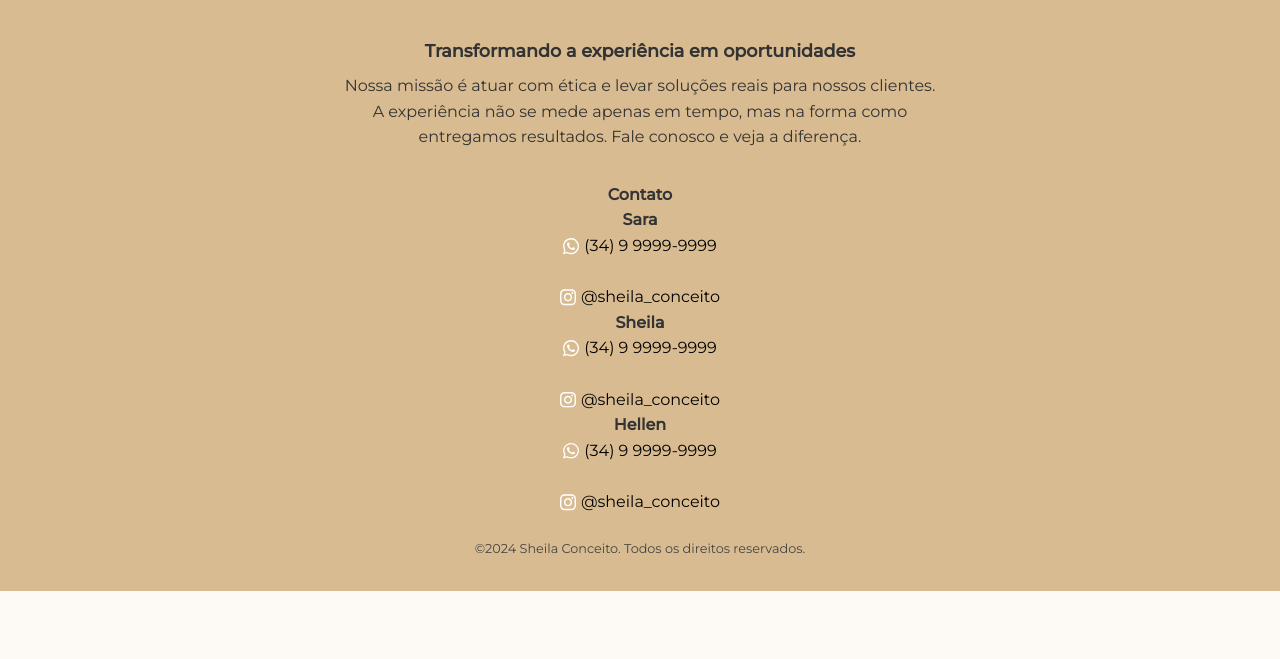
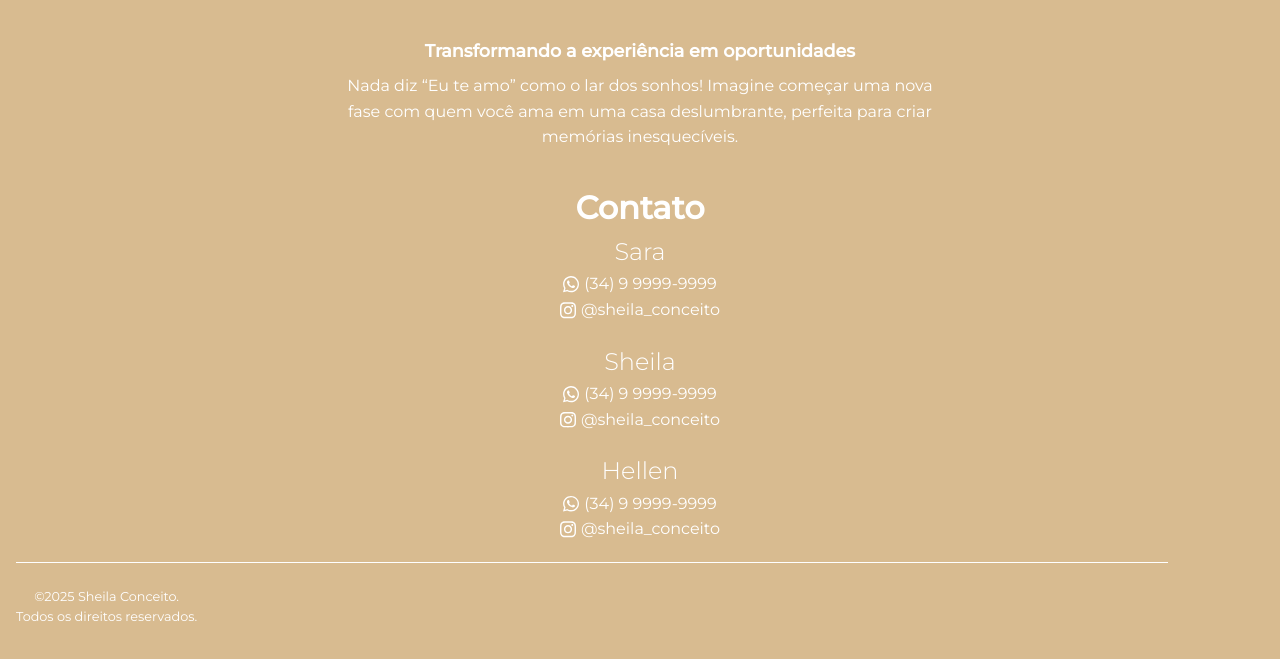
Before and after one commit to Gabrielmeia5/SHS-Imoveis, a plain HTML site: page index.html in a window 1280 px wide. Shown: the part 571-1230 px from the top of the page. Before the commit the page ends 1162 px from the top, so only its background shows below. Drawn offline with Linux system fonts and the light colour scheme; a web font is replaced by a local one.

Commit message:
ALTERACAO de codigo

```diff
--- a/index.html
+++ b/index.html
@@ -46,23 +46,22 @@
     <div class="mission">
       <h4>Transformando a experiência em oportunidades</h4>
       <p>
-        Nossa missão é atuar com ética e levar soluções reais para nossos clientes. A experiência não se mede apenas em
-        tempo, mas na forma como entregamos resultados. Fale conosco e veja a diferença.
+        Nada diz “Eu te amo” como o lar dos sonhos! Imagine começar uma nova fase com quem você ama em uma casa deslumbrante, perfeita para criar memórias inesquecíveis.
       </p>
     </div>
 
     <div class="contact">
-      <h4>Contato</h4>
+      <h1>Contato</h1>
       <ul>
-        <li><strong>Sara</strong><br /><a href="#"><img src="assets/images/icone.zap.svg" >(34) 9 9999-9999</a><br /><a href="#"><img src="assets/images/icone.insta.svg">@sheila_conceito</a> </li>
-        <li><strong>Sheila</strong><br /><a href="#"><img src="assets/images/icone.zap.svg" >(34) 9 9999-9999</a><br /><a href="#"><img src="assets/images/icone.insta.svg">@sheila_conceito</a> </li>
-        <li><strong>Hellen</strong><br /><a href="#"><img src="assets/images/icone.zap.svg" >(34) 9 9999-9999</a><br /><a href="#"><img src="assets/images/icone.insta.svg">@sheila_conceito</a> </li>
-
+        <li><h2>Sara</h2><a href="#"><img src="assets/images/icone.zap.svg" >(34) 9 9999-9999</a><a href="#"><img src="assets/images/icone.insta.svg">@sheila_conceito</a> </li>
+        <li><h2>Sheila</h2><a href="#"><img src="assets/images/icone.zap.svg" >(34) 9 9999-9999</a><a href="#"><img src="assets/images/icone.insta.svg">@sheila_conceito</a> </li>
+        <li><h2>Hellen</h2><a href="#"><img src="assets/images/icone.zap.svg" >(34) 9 9999-9999</a><a href="#"><img src="assets/images/icone.insta.svg">@sheila_conceito</a> </li>
+        <div class="barra"></div>
       </ul>
     </div>
 
     <div class="copyright">
-      <p>©2024 Sheila Conceito. Todos os direitos reservados.</p>
+      <p>©2025 Sheila Conceito.<br> Todos os direitos reservados.</p>
     </div>
   </footer>
 
--- a/styles/style.css
+++ b/styles/style.css
@@ -104,8 +104,12 @@ body {
   font-size: 1.1rem;
   margin-bottom: 0.5rem;
   font-weight: bold;
+  color: #ffff;
+
 }
-
+.mission p{
+  color: #ffff;
+}
 .contact {
   margin-bottom: 1.5rem;
 }
@@ -122,7 +126,10 @@ body {
 
 .copyright {
   font-size: 0.8rem;
-  color: #444;
+  color: #ffff;
+  display:flex ;
+
+
 }
 
 /* Responsividade */
@@ -139,9 +146,28 @@ body {
 
 .contact li a {
   text-decoration: none;
-  color: #000;
+  color: #ffff;
   display: flex;
   justify-content: center ;
   gap: 5px;
-  margin-bottom: ;
-}""
+
+}
+
+.contact li {
+  margin-bottom: 20px;
+
+}
+
+.contact h1,h2{
+  color: #ffff;
+}
+
+.contact h2{
+  font-weight: 200;
+}
+
+.barra {
+  width: 90vw;
+  height: 1px;
+  background-color: #ffff;
+}
```
